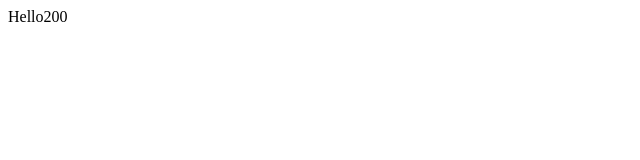
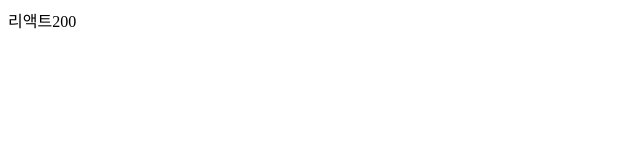
Before and after one commit to minhyepark-dev/react200, a React (Create React App) app: page / in a window 1280 px wide. Shown: the top 160 px of the page, without its empty margins (0-640 px from the left). Built offline with nearby package versions, Linux system fonts and the light colour scheme.

Commit message:
props 기본값 정의

```diff
--- a/src/App.js
+++ b/src/App.js
@@ -1,10 +1,10 @@
 import React from "react";
-import PropsRequired from "./R021_PropsRequired";
+import PropsDefault from "./R022_PropsDefault";
 
 function App() {
     return (
         <div className="App">
-            <PropsRequired ReactString={"Hello"} ReactNumber={200} />
+            <PropsDefault ReactNumber={200} />
         </div>
     );
 }
--- /dev/null
+++ b/src/R022_PropsDefault.js
@@ -0,0 +1,22 @@
+import React, { Component } from 'react';
+
+class R022_PropsDefault extends Component {
+  render() {
+    let {
+      ReactString,
+      ReactNumber
+    } = this.props
+    return (
+    <div style={{padding: "0px"}}>
+      {ReactString}{ReactNumber}
+    </div>
+    )
+  }
+}
+
+R022_PropsDefault.defaultProps = {
+  ReactString: "리액트",
+  ReactNumber: 400
+}
+
+export default R022_PropsDefault;
```
